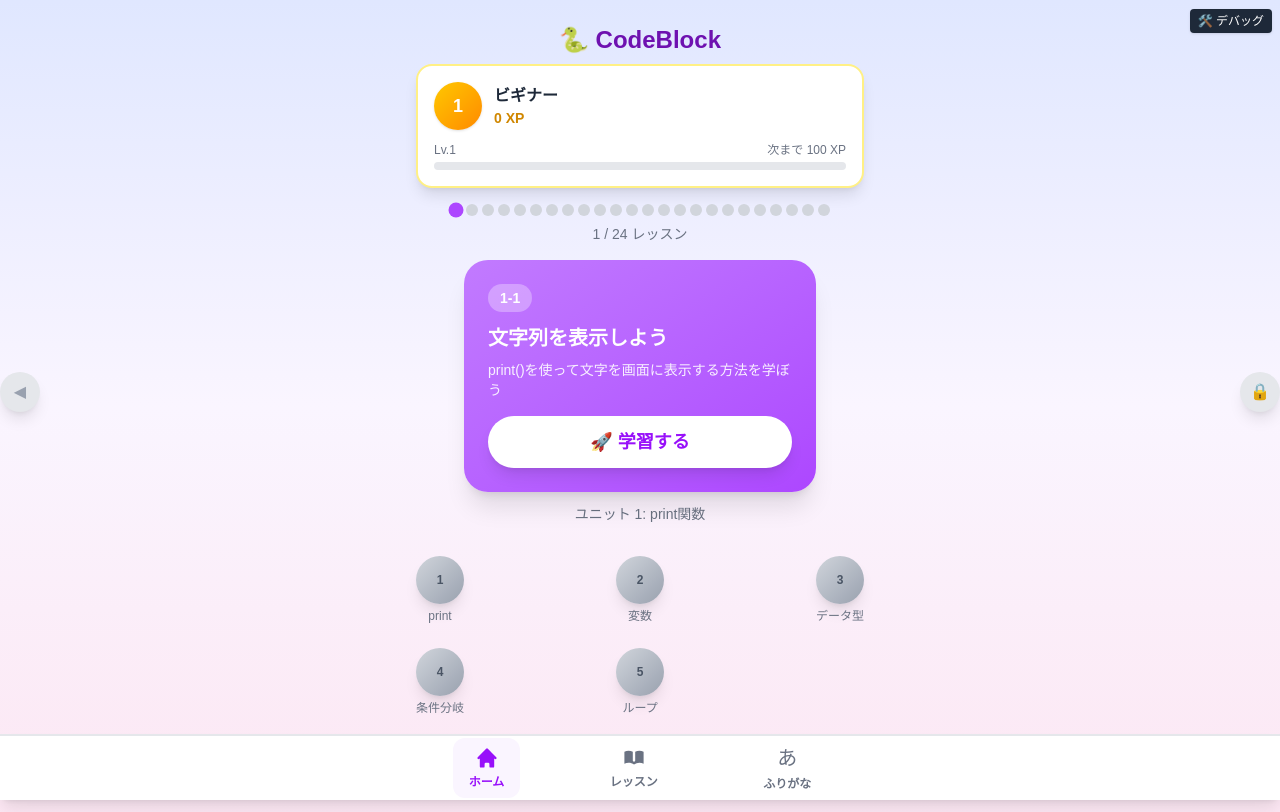
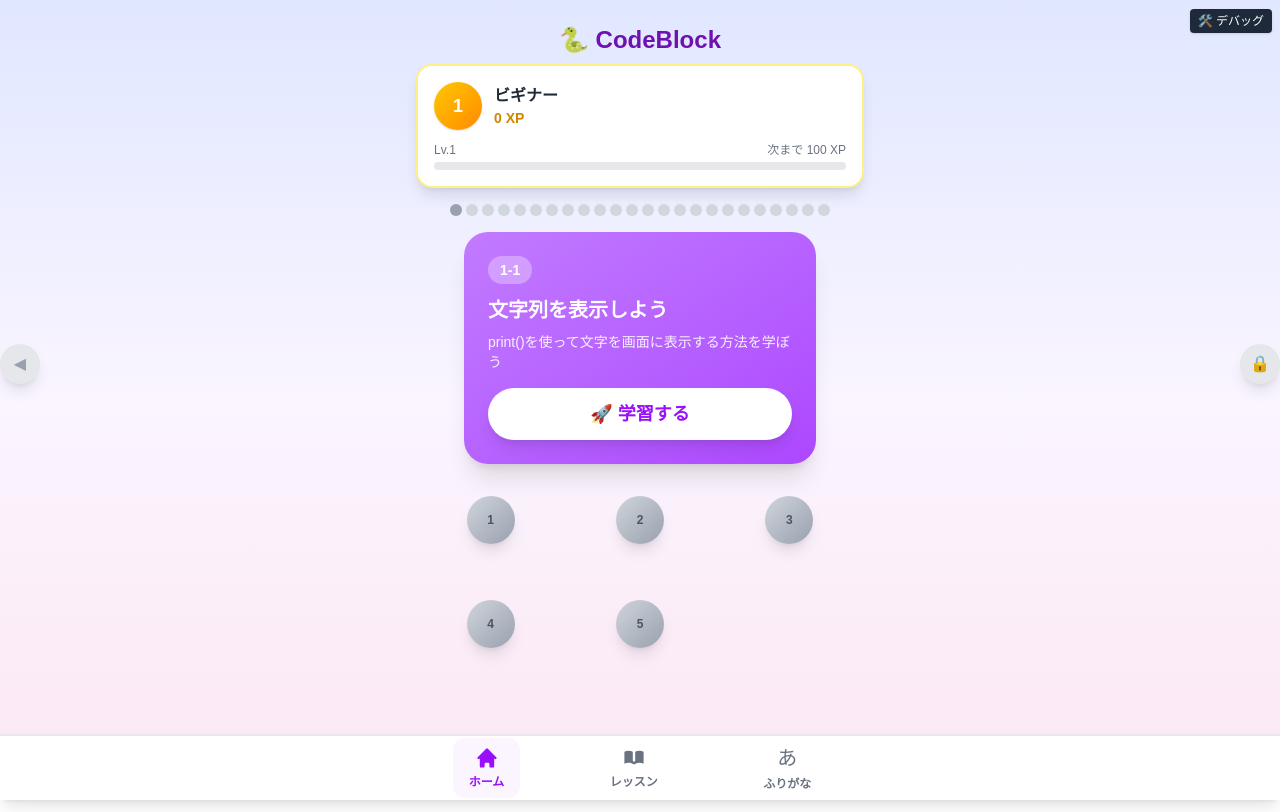
Before and after one commit to plusone03120717-maker/codeblock, a Next.js app: page / in a window 1280 px wide. Built offline with nearby package versions, Linux system fonts and the light colour scheme.

Commit message:
Fix button text layout and remove unit labels from home screen

```diff
--- a/src/app/page.tsx
+++ b/src/app/page.tsx
@@ -280,26 +280,35 @@
               const isCompleted = completedLessons.includes(lesson.id);
               const isCurrent = index === currentIndex;
               const isLocked = isLessonLocked(index);
+
+              // レッスンカードと同じ色を定義
+              const colors = [
+                "bg-purple-500",   // unit 1
+                "bg-pink-500",     // unit 2
+                "bg-blue-500",     // unit 3
+                "bg-green-500",    // unit 4
+                "bg-orange-500",   // unit 5
+              ];
+              const colorIndex = (lesson.unitNumber - 1) % colors.length;
+              const lessonColor = colors[colorIndex];
+
               return (
                 <div
                   key={lesson.id}
                   onClick={() => setCurrentIndex(index)}
                   className={`w-3 h-3 rounded-full cursor-pointer transition-all ${
-                    isCompleted
-                      ? "bg-green-400"
-                      : isLocked
+                    isLocked
                       ? "bg-gray-300"
-                      : isCurrent
-                      ? "bg-purple-500 scale-125"
-                      : "bg-yellow-400"
+                      : isCompleted
+                      ? isCurrent
+                        ? `${lessonColor} scale-125`
+                        : lessonColor
+                      : "bg-gray-400"
                   }`}
                 />
               );
             })}
           </div>
-          <p className="text-center text-sm text-gray-500 mt-2">
-            {currentIndex + 1} / {lessons.length} レッスン
-          </p>
         </div>
       </div>
 
@@ -367,8 +376,8 @@
                   {/* ボタン */}
                   <div className="mt-auto">
                     {isLocked ? (
-                      <div className="block text-center py-3 rounded-full font-bold text-lg bg-gray-600/50 text-gray-300 cursor-not-allowed">
-                        🔒 前のレッスンを<F reading="くりあ">クリア</F>しよう
+                      <div className="inline-flex items-center justify-center w-full py-3 rounded-full font-bold text-lg bg-gray-600/50 text-gray-300 cursor-not-allowed whitespace-nowrap">
+                        <span>🔒 前のレッスンを<F reading="くりあ">クリア</F>しよう</span>
                       </div>
                     ) : (
                       <Link
@@ -377,12 +386,13 @@
                           e.preventDefault();
                           handleLessonClick(lesson.id);
                         }}
-                        className={`block text-center py-3 rounded-full font-bold text-lg transition-all ${
+                        className={`inline-flex items-center justify-center w-full py-3 rounded-full font-bold text-lg transition-all whitespace-nowrap ${
                           isCompleted
                             ? "bg-white/30 hover:bg-white/40 text-white"
                             : "bg-white text-purple-600 hover:scale-105 shadow-lg"
                         }`}
                       >
+                        <span>
                           {isCompleted ? (
                             <>🔄 <FW word="復習" />する</>
                           ) : resumeStatus[lesson.id] ? (
@@ -390,21 +400,11 @@
                           ) : (
                             "🚀 学習する"
                           )}
+                        </span>
                       </Link>
                     )}
                   </div>
                 </div>
-
-                  {/* ユニット表示 */}
-                <p className="text-center text-gray-500 text-sm mt-3">
-                  ユニット {lesson.unitNumber}: {
-                    lesson.unitNumber === 1 ? <>print<FW word="関数" /></> :
-                    lesson.unitNumber === 2 ? <FW word="変数" /> :
-                    lesson.unitNumber === 3 ? <>データ<F reading="がた">型</F></> :
-                    lesson.unitNumber === 4 ? <>条件<F reading="ぶんき">分岐</F></> :
-                    lesson.unitNumber === 5 ? "ループ" : ""
-                  }
-                </p>
               </div>
             );
           })()}
@@ -484,7 +484,7 @@
               return (
                 <div
                   key={unit}
-                  className={`flex flex-col items-center group relative ${hasCompletedLessons ? 'cursor-pointer' : ''}`}
+                  className={`flex flex-col items-center group relative h-20 ${hasCompletedLessons ? 'cursor-pointer' : ''}`}
                   onClick={() => hasCompletedLessons && handleUnitPointClick(unit)}
                 >
                   {/* ホバー時のツールチップ */}
@@ -495,7 +495,8 @@
                     <div className="absolute top-full left-1/2 -translate-x-1/2 -mt-1 w-0 h-0 border-l-4 border-r-4 border-t-4 border-transparent border-t-gray-200"></div>
                   </div>
 
-                  {/* ユニットポイント */}
+                  {/* ユニットポイント（ボタン）の位置を固定 - 上部に配置 */}
+                  <div className="absolute top-0 flex items-center justify-center">
                     <div className={`w-12 h-12 rounded-full flex flex-col items-center justify-center font-bold text-xs shadow-lg transition-all duration-300 ease-out ${hasCompletedLessons ? 'group-hover:scale-110' : ''} ${
                       isUnitComplete
                         ? `bg-gradient-to-br ${unitColor} text-white overflow-hidden`
@@ -516,11 +517,7 @@
                         <span>{unit}</span>
                       )}
                     </div>
-
-                  {/* ユニット名 */}
-                  <span className="text-xs text-gray-500 mt-1">
-                    {unitName}
-                  </span>
+                  </div>
                 </div>
               );
             };
@@ -530,7 +527,7 @@
                 {/* 1行目: ユニット1-3 */}
                 <div className="relative">
                   {/* ポイント */}
-                  <div className="relative flex justify-between">
+                  <div className="relative grid grid-cols-3 gap-0">
                     {firstRowUnits.map((unit) => {
                       const unitLessons = lessons.filter(l => l.unitNumber === unit);
                       const completedInUnit = unitLessons.filter(l => completedLessons.includes(l.id)).length;
@@ -541,7 +538,11 @@
                                       unit === 2 ? <FW word="変数" /> :
                                       unit === 3 ? <>データ<F reading="がた">型</F></> : "";
 
-                      return renderUnitPoint(unit, unitLessons, completedInUnit, isUnitComplete, unitProgress, unitName);
+                      return (
+                        <div key={unit} className="flex justify-center">
+                          {renderUnitPoint(unit, unitLessons, completedInUnit, isUnitComplete, unitProgress, unitName)}
+                        </div>
+                      );
                     })}
                   </div>
                 </div>
@@ -550,7 +551,7 @@
                 {secondRowUnits.length > 0 && (
                   <div className="relative">
                     {/* ポイント */}
-                    <div className="relative flex justify-between">
+                    <div className="relative grid grid-cols-3 gap-0">
                       {/* ユニット4を左に配置 */}
                       {secondRowUnits.map((unit) => {
                         if (unit === 5) return null; // ユニット5は後で配置
@@ -562,10 +563,14 @@
 
                         const unitName = unit === 4 ? <>条件<F reading="ぶんき">分岐</F></> : "";
 
-                        return renderUnitPoint(unit, unitLessons, completedInUnit, isUnitComplete, unitProgress, unitName);
+                        return (
+                          <div key={unit} className="flex justify-center">
+                            {renderUnitPoint(unit, unitLessons, completedInUnit, isUnitComplete, unitProgress, unitName)}
+                          </div>
+                        );
                       })}
 
-                      {/* 中央にユニット5を配置（ユニット2とx軸を合わせる） */}
+                      {/* 中央にユニット5を配置 */}
                       {secondRowUnits.includes(5) && (() => {
                         const unit = 5;
                         const unitLessons = lessons.filter(l => l.unitNumber === unit);
@@ -573,11 +578,15 @@
                         const isUnitComplete = completedInUnit === unitLessons.length && unitLessons.length > 0;
                         const unitProgress = unitLessons.length > 0 ? (completedInUnit / unitLessons.length) * 100 : 0;
 
-                        return renderUnitPoint(unit, unitLessons, completedInUnit, isUnitComplete, unitProgress, "ループ");
+                        return (
+                          <div key={unit} className="flex justify-center">
+                            {renderUnitPoint(unit, unitLessons, completedInUnit, isUnitComplete, unitProgress, "ループ")}
+                          </div>
+                        );
                       })()}
 
-                      {/* 右側のスペーサー（ユニット3と同じ位置を空ける） */}
-                      <div className="w-12"></div>
+                      {/* 右側のスペーサー（1行目と同じレイアウトにするため） */}
+                      <div></div>
                     </div>
                   </div>
                 )}
```
Lines whose indentation alone changed are shown as unchanged.
